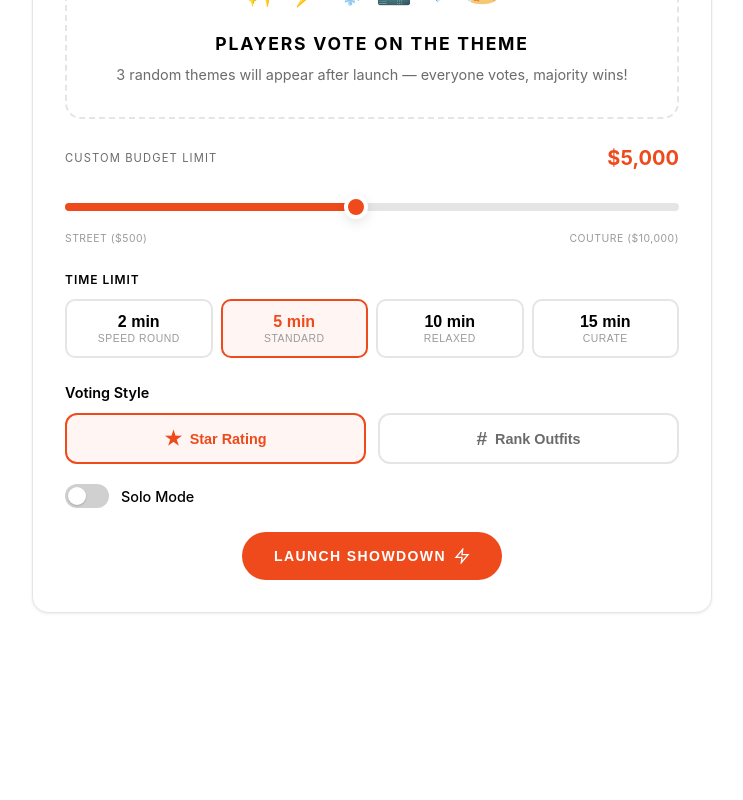
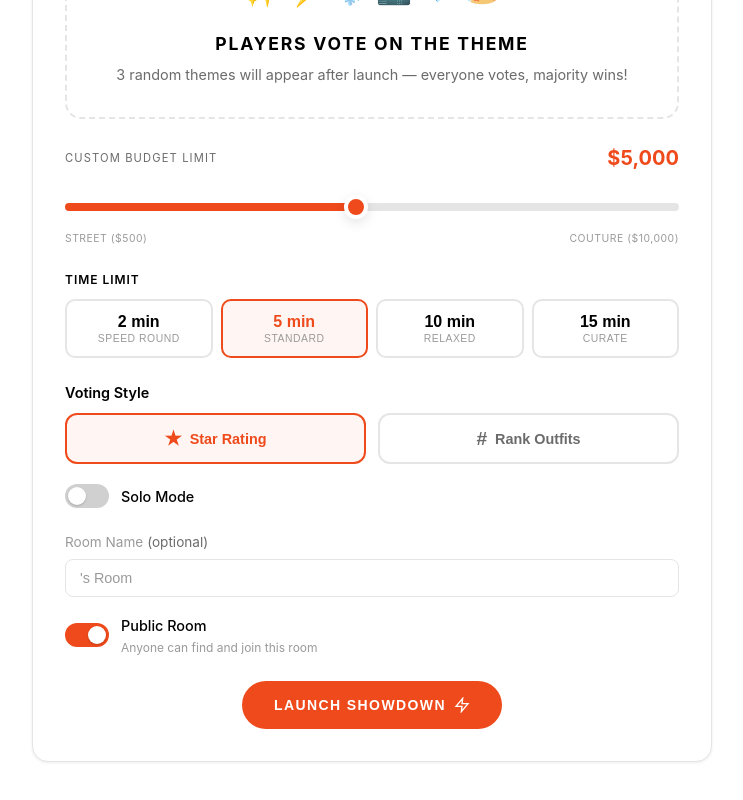
Before and after one commit to Tyrrnien81/Shopbop-Showdown, a React (Vite) app in the folder frontend/: page /create in a window 1280 px wide. Shown: the part 433-1233 px from the top of the page, without its empty margins (136-879 px from the left). Before the commit the page ends 1094 px from the top, so only its background shows below. Built offline with nearby package versions, Linux system fonts and the light colour scheme.

Commit message:
Added frontend functionality for browsing public rooms

```diff
--- a/frontend/src/App.jsx
+++ b/frontend/src/App.jsx
@@ -1,6 +1,6 @@
 import { BrowserRouter as Router, Routes, Route } from 'react-router-dom';
 import { Component } from 'react';
-import { Home, CreateGame, Lobby, ThemeVote, Game, Voting, Results, Analytics, HallOfFame, JoinRedirect} from './pages';
+import { Home, CreateGame, Lobby, ThemeVote, Game, Voting, Results, Analytics, HallOfFame, JoinRedirect, BrowseRooms} from './pages';
 import GuidedTour from './components/GuidedTour';
 import useGameStore from './store/gameStore';
 import './App.css';
@@ -57,6 +57,7 @@ function AppContent() {
           <Route path="/admin" element={<Analytics />} />
           <Route path="/hall-of-fame" element={<HallOfFame />} />
           <Route path="/join/:gameId" element={<JoinRedirect />} />
+          <Route path="/browse" element={<BrowseRooms />} />
         </Routes>
       </div>
       <GuidedTour active={tourActive} onClose={endTour} />
--- /dev/null
+++ b/frontend/src/pages/BrowseRooms.jsx
@@ -0,0 +1,140 @@
+import { useState, useEffect } from 'react';
+import { useNavigate } from 'react-router-dom';
+import { gameApi } from '../services/api';
+
+function BrowseRooms() {
+  const navigate = useNavigate();
+  const [games, setGames] = useState([]);
+  const [loading, setLoading] = useState(true);
+  const [error, setError] = useState(null);
+
+  const fetchGames = async () => {
+    setLoading(true);
+    setError(null);
+    try {
+      const res = await gameApi.getPublicGames();
+      setGames(res.data.games || []);
+    } catch {
+      setError('Failed to load rooms. Try again.');
+    } finally {
+      setLoading(false);
+    }
+  };
+
+  useEffect(() => {
+    fetchGames();
+  }, []);
+
+  const formatTime = (seconds) => {
+    const mins = Math.floor(seconds / 60);
+    return `${mins} min`;
+  };
+
+  const handleJoin = (gameId) => {
+    navigate(`/join/${gameId}`);
+  };
+
+  return (
+    <div style={{ minHeight: '100vh', background: 'var(--bg-cream)', padding: '40px 20px' }}>
+      <div style={{ maxWidth: '700px', margin: '0 auto' }}>
+
+        {/* Header */}
+        <div style={{ display: 'flex', alignItems: 'center', justifyContent: 'space-between', marginBottom: '32px' }}>
+          <div>
+            <button
+              onClick={() => navigate('/')}
+              style={{ background: 'none', border: 'none', color: 'var(--text-light)', cursor: 'pointer', fontSize: '0.85rem', padding: '0', marginBottom: '8px', display: 'flex', alignItems: 'center', gap: '4px' }}
+            >
+              <svg width="14" height="14" viewBox="0 0 24 24" fill="none" stroke="currentColor" strokeWidth="2">
+                <path d="M19 12H5M12 19l-7-7 7-7" />
+              </svg>
+              Back
+            </button>
+            <h1 style={{ margin: 0, fontSize: '1.8rem', fontWeight: '700', color: 'var(--text-primary)' }}>
+              Live Rooms
+            </h1>
+            <p style={{ color: 'var(--text-light)', margin: '4px 0 0', fontSize: '0.9rem' }}>
+              Join an ongoing showdown as a player or audience member
+            </p>
+          </div>
+          <button onClick={fetchGames} className="btn btn-outline" disabled={loading}>
+            <svg width="14" height="14" viewBox="0 0 24 24" fill="none" stroke="currentColor" strokeWidth="2" style={{ transform: loading ? 'rotate(360deg)' : 'none', transition: 'transform 0.5s' }}>
+              <polyline points="23 4 23 10 17 10" />
+              <polyline points="1 20 1 14 7 14" />
+              <path d="M3.51 9a9 9 0 0 1 14.85-3.36L23 10M1 14l4.64 4.36A9 9 0 0 0 20.49 15" />
+            </svg>
+            Refresh
+          </button>
+        </div>
+
+        {/* Error */}
+        {error && (
+          <div className="error-message" style={{ marginBottom: '20px' }}>{error}</div>
+        )}
+
+        {/* Loading */}
+        {loading && (
+          <div style={{ textAlign: 'center', padding: '60px 0' }}>
+            <div className="spinner" />
+            <p style={{ color: 'var(--text-light)', marginTop: '12px' }}>Finding rooms...</p>
+          </div>
+        )}
+
+        {/* Empty state */}
+        {!loading && !error && games.length === 0 && (
+          <div style={{ textAlign: 'center', padding: '60px 20px', background: 'var(--bg-card)', borderRadius: '16px' }}>
+            <div style={{ fontSize: '3rem', marginBottom: '16px' }}>🎭</div>
+            <h3 style={{ margin: '0 0 8px', color: 'var(--text-primary)' }}>No rooms right now</h3>
+            <p style={{ color: 'var(--text-light)', marginBottom: '24px', fontSize: '0.9rem' }}>
+              Be the first to start a showdown!
+            </p>
+            <button className="btn btn-primary" onClick={() => navigate('/create')}>
+              Start a Room
+            </button>
+          </div>
+        )}
+
+        {/* Game list */}
+        {!loading && games.map(game => (
+          <div
+            key={game.gameId}
+            style={{
+              background: 'var(--bg-card)',
+              border: '1px solid var(--border-light)',
+              borderRadius: '16px',
+              padding: '20px 24px',
+              marginBottom: '12px',
+              display: 'flex',
+              alignItems: 'center',
+              justifyContent: 'space-between',
+              gap: '16px',
+            }}
+          >
+            <div style={{ flex: 1, minWidth: 0 }}>
+              <div style={{ fontWeight: '600', fontSize: '1rem', color: 'var(--text-primary)', marginBottom: '4px', overflow: 'hidden', textOverflow: 'ellipsis', whiteSpace: 'nowrap' }}>
+                {game.roomName}
+              </div>
+              <div style={{ display: 'flex', flexWrap: 'wrap', gap: '10px', fontSize: '0.8rem', color: 'var(--text-light)' }}>
+                <span>🎨 {game.themeName}</span>
+                <span>💰 ${game.budget?.toLocaleString()}</span>
+                <span>⏱ {formatTime(game.timeLimit)}</span>
+                <span>👥 {game.playerCount}/{game.maxPlayers}</span>
+              </div>
+            </div>
+            <button
+              className="btn btn-primary"
+              onClick={() => handleJoin(game.gameId)}
+              disabled={game.playerCount >= game.maxPlayers}
+              style={{ flexShrink: 0 }}
+            >
+              {game.playerCount >= game.maxPlayers ? 'Full' : 'Join'}
+            </button>
+          </div>
+        ))}
+
+      </div>
+    </div>
+  );
+}
+
+export default BrowseRooms;
--- a/frontend/src/pages/CreateGame.jsx
+++ b/frontend/src/pages/CreateGame.jsx
@@ -25,6 +25,8 @@ function CreateGame() {
     singlePlayer: false,
     themeMode: 'vote', // 'vote' | 'pick'
     votingMode: 'star', // 'star' | 'ranking'
+    roomName: '',
+    isPublic: true,
   });
 
   const handleThemeSelect = (themeId) => {
@@ -273,6 +275,72 @@ function CreateGame() {
             </span>
           </div>
 
+          {/* Room Settings */}
+          {!formData.singlePlayer && (
+            <div style={{ marginBottom: '24px' }}>
+              <div className="form-group" style={{ marginBottom: '16px' }}>
+                <label style={{ display: 'block', fontSize: '0.85rem', color: 'var(--text-light)', marginBottom: '6px' }}>
+                  Room Name <span style={{ color: 'var(--text-muted)', fontWeight: 400 }}>(optional)</span>
+                </label>
+                <input
+                  type="text"
+                  placeholder={`${formData.hostUsername}'s Room`}
+                  value={formData.roomName}
+                  onChange={(e) => setFormData(prev => ({ ...prev, roomName: e.target.value }))}
+                  maxLength={40}
+                  style={{
+                    width: '100%',
+                    background: 'var(--bg-card)',
+                    border: '1px solid var(--border-light)',
+                    color: 'var(--text-primary)',
+                    padding: '10px 14px',
+                    borderRadius: '8px',
+                    fontSize: '0.9rem',
+                    boxSizing: 'border-box',
+                  }}
+                />
+              </div>
+
+              <div style={{ display: 'flex', alignItems: 'center', gap: '12px' }}>
+                <button
+                  type="button"
+                  onClick={() => setFormData(prev => ({ ...prev, isPublic: !prev.isPublic }))}
+                  style={{
+                    width: '44px',
+                    height: '24px',
+                    borderRadius: '12px',
+                    border: 'none',
+                    background: formData.isPublic ? 'var(--primary-orange)' : 'var(--border-medium)',
+                    position: 'relative',
+                    cursor: 'pointer',
+                    transition: 'background 0.2s',
+                    flexShrink: 0,
+                  }}
+                >
+                  <div style={{
+                    width: '18px',
+                    height: '18px',
+                    borderRadius: '50%',
+                    background: 'white',
+                    position: 'absolute',
+                    top: '3px',
+                    left: formData.isPublic ? '23px' : '3px',
+                    transition: 'left 0.2s',
+                    boxShadow: '0 1px 2px rgba(0,0,0,0.2)',
+                  }} />
+                </button>
+                <div>
+                  <span style={{ fontSize: '0.9rem', color: 'var(--text-dark)', fontWeight: 500 }}>
+                    {formData.isPublic ? 'Public Room' : 'Private Room'}
+                  </span>
+                  <p style={{ fontSize: '0.75rem', color: 'var(--text-light)', margin: '2px 0 0' }}>
+                    {formData.isPublic ? 'Anyone can find and join this room' : 'Only people with the code can join'}
+                  </p>
+                </div>
+              </div>
+            </div>
+          )}
+
           {/* Launch Button */}
           <div className="create-game-footer">
             <button type="submit" className="btn btn-primary" disabled={isLoading}>
--- a/frontend/src/pages/Home.jsx
+++ b/frontend/src/pages/Home.jsx
@@ -153,6 +153,13 @@ function Home() {
               <path d="M23 21v-2a4 4 0 0 0-3-3.87M16 3.13a4 4 0 0 1 0 7.75" />
             </svg>
           </button>
+          <button onClick={() => navigate('/browse')} className="btn btn-secondary">
+            Browse Rooms
+            <svg width="20" height="20" viewBox="0 0 24 24" fill="none" stroke="currentColor" strokeWidth="2">
+              <circle cx="11" cy="11" r="8" />
+              <path d="M21 21l-4.35-4.35" />
+            </svg>
+          </button>
         </div>
 
         <div className="home-secondary-actions">
--- a/frontend/src/pages/index.js
+++ b/frontend/src/pages/index.js
@@ -7,4 +7,5 @@ export { default as Voting } from './Voting';
 export { default as Results } from './Results';
 export { default as Analytics } from './Analytics';
 export { default as HallOfFame } from './HallOfFame';
+export { default as BrowseRooms } from './BrowseRooms';
 export { default as JoinRedirect } from './JoinRedirect';
--- a/frontend/src/services/api.js
+++ b/frontend/src/services/api.js
@@ -39,6 +39,7 @@ export const gameApi = {
   getPlayers: (gameId) => api.get(`/games/${gameId}/players`),
   voteTheme: (gameId, data) => api.post(`/games/${gameId}/theme-vote`, data),
   getThemeVote: (gameId) => api.get(`/games/${gameId}/theme-vote`),
+  getPublicGames: () => api.get('/games/public'),
 };
 
 // Outfit Management APIs
```
